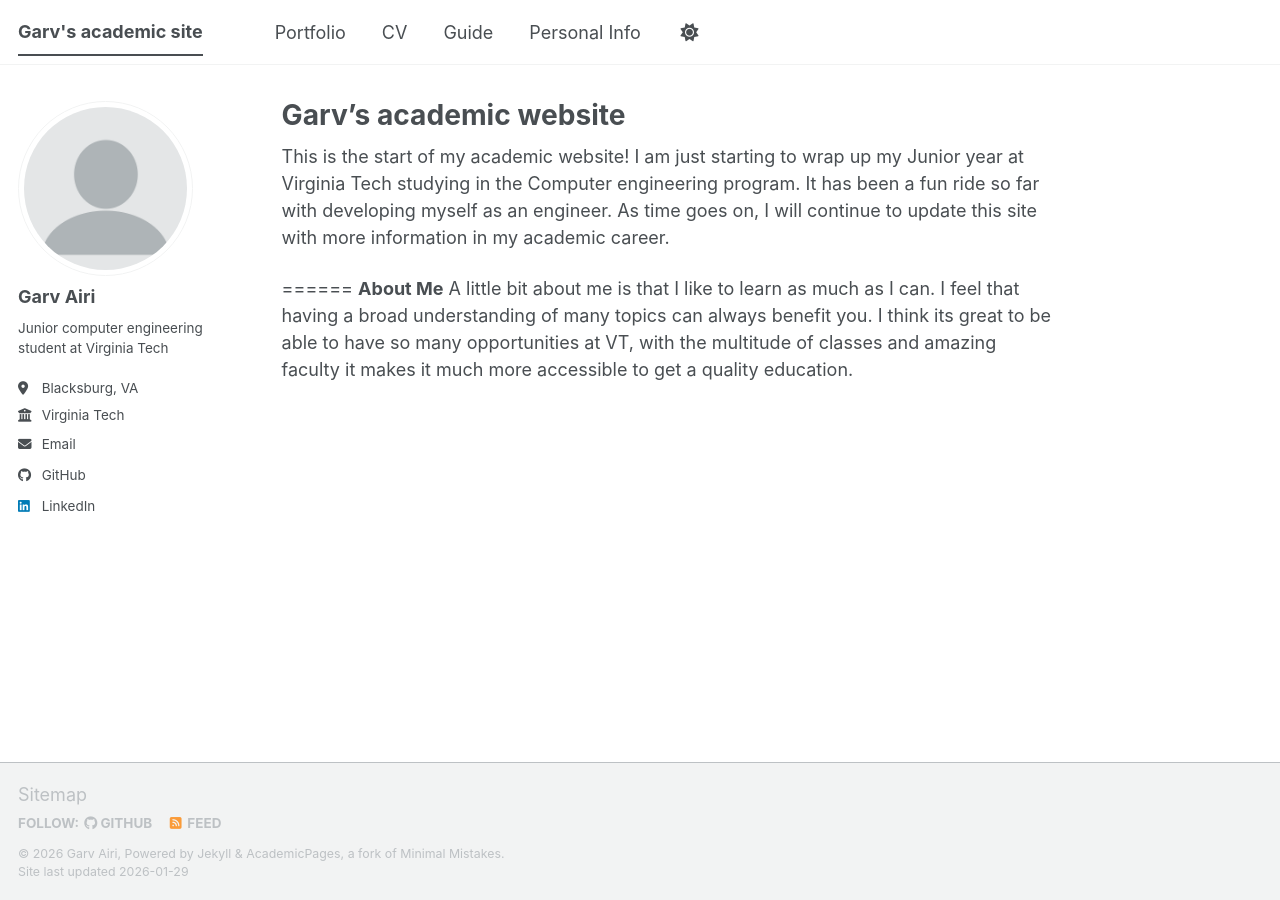
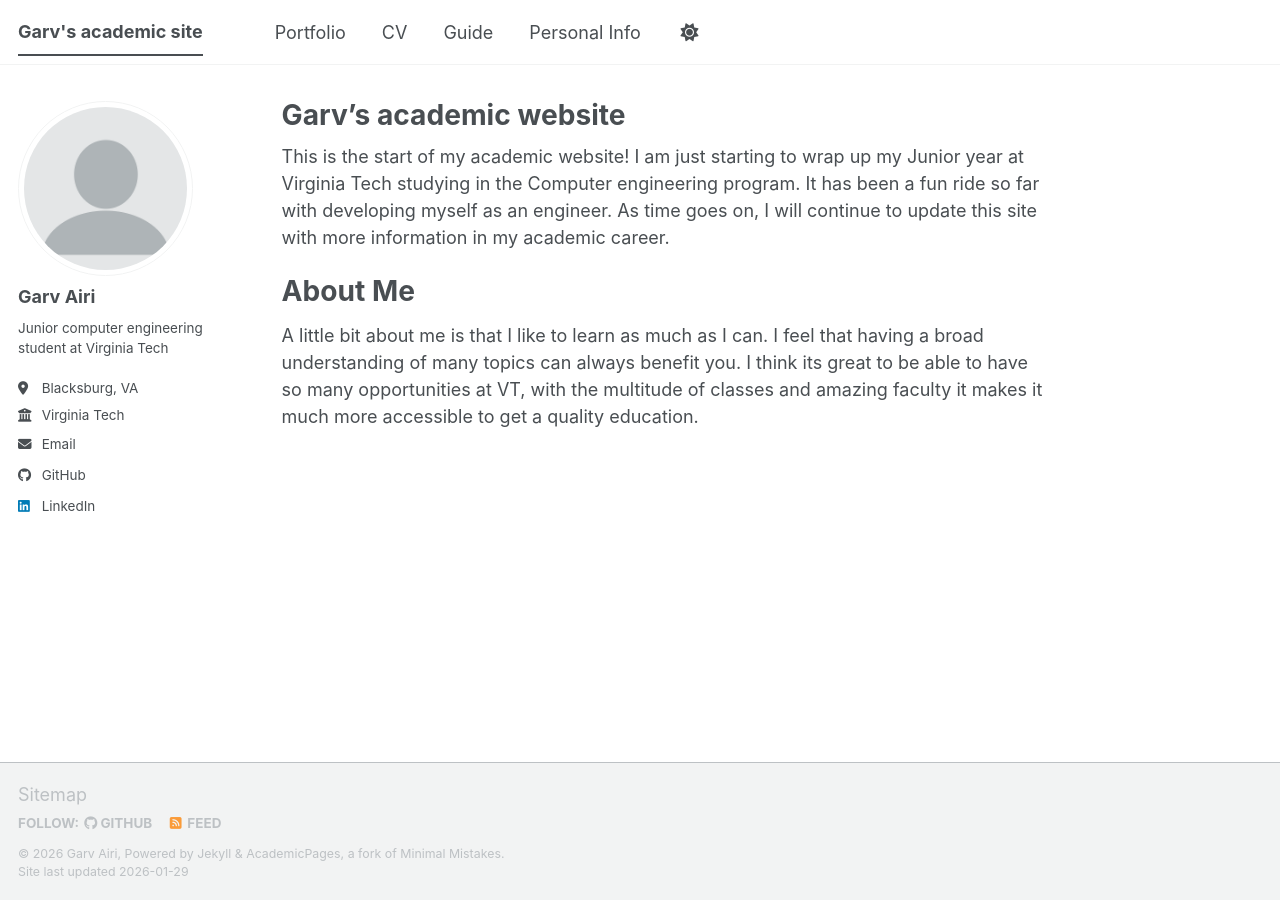
Before and after one commit to gairi01/gairi01.github.io, a Jekyll site: the page built from _pages/about.md, in a window 1280 px wide. Built offline with Jekyll 4.4.1, drawn with Linux system fonts in a browser that asks for light colours; a script bundle is joined from its source files by our own code; library files that are not in the unit come from our copies.

```diff
--- a/_pages/about.md
+++ b/_pages/about.md
@@ -13,6 +13,7 @@ This is the start of my academic website! I am just starting to wrap up my Junio
 
 
 
+
+About Me
 ======
-**About Me**
 A little bit about me is that I like to learn as much as I can. I feel that having a broad understanding of many topics can always benefit you. I think its great to be able to have so many opportunities at VT, with the multitude of classes and amazing faculty it makes it much more accessible to get a quality education.
```
